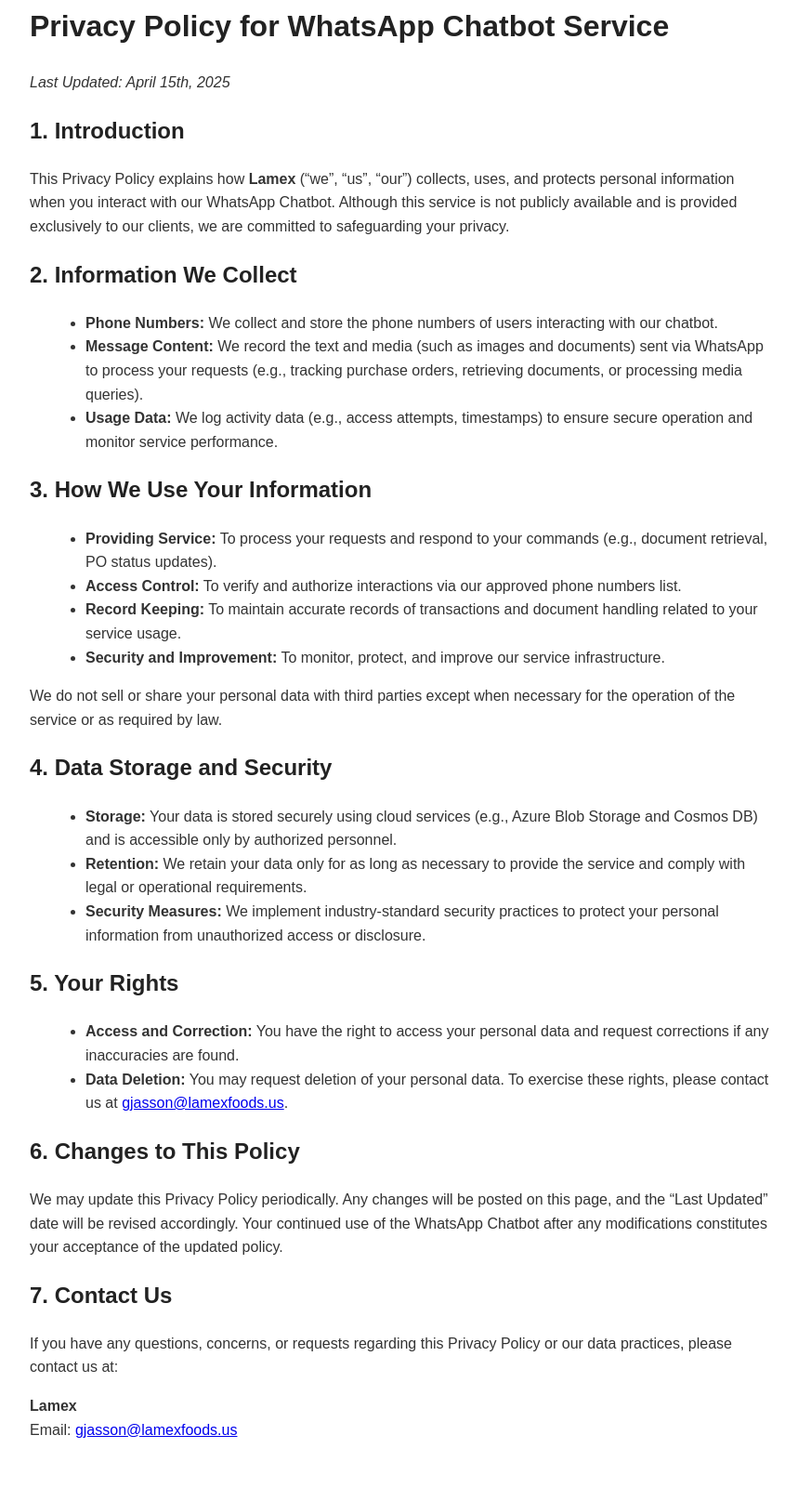
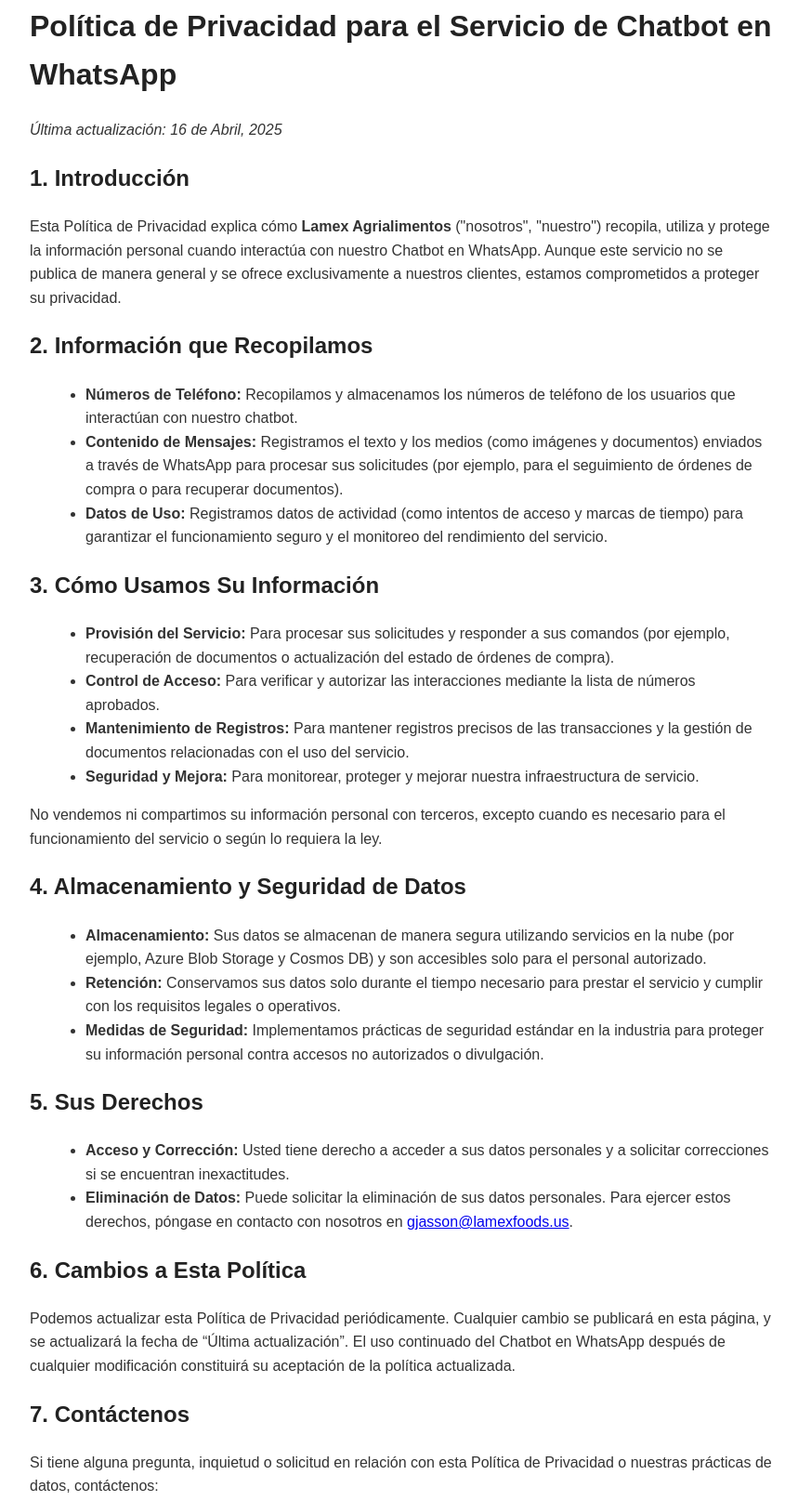
Before and after one commit to jogianni/privacy-policy, a plain HTML site: page index.html in a window 1280 px wide. Shown: the part 38-1653 px from the top of the page at 93% size, without its empty margins (208-1067 px from the left). Before the commit the page ends 1625 px from the top, so only its background shows below. Drawn offline with Linux system fonts and the light colour scheme.

Commit message:
Updated to spanish

```diff
--- a/index.html
+++ b/index.html
@@ -1,9 +1,9 @@
 <!DOCTYPE html>
-<html lang="en">
+<html lang="es">
 <head>
   <meta charset="UTF-8">
   <meta name="viewport" content="width=device-width, initial-scale=1.0">
-  <title>Privacy Policy - Your Company Name</title>
+  <title>Política de Privacidad - Lamex Agrialimentos</title>
   <style>
     body {
       font-family: Arial, sans-serif;
@@ -23,49 +23,63 @@
   </style>
 </head>
 <body>
-  <h1>Privacy Policy for WhatsApp Chatbot Service</h1>
-  <p><em>Last Updated: April 15th, 2025</em></p>
+  <h1>Política de Privacidad para el Servicio de Chatbot en WhatsApp</h1>
+  <p><em>Última actualización: 16 de Abril, 2025</em></p>
 
-  <h2>1. Introduction</h2>
-  <p>This Privacy Policy explains how <strong>Lamex</strong> (“we”, “us”, “our”) collects, uses, and protects personal information when you interact with our WhatsApp Chatbot. Although this service is not publicly available and is provided exclusively to our clients, we are committed to safeguarding your privacy.</p>
+  <h2>1. Introducción</h2>
+  <p>
+    Esta Política de Privacidad explica cómo <strong>Lamex Agrialimentos</strong> ("nosotros", "nuestro")
+    recopila, utiliza y protege la información personal cuando interactúa con nuestro Chatbot en WhatsApp.
+    Aunque este servicio no se publica de manera general y se ofrece exclusivamente a nuestros clientes,
+    estamos comprometidos a proteger su privacidad.
+  </p>
 
-  <h2>2. Information We Collect</h2>
+  <h2>2. Información que Recopilamos</h2>
   <ul>
-    <li><strong>Phone Numbers:</strong> We collect and store the phone numbers of users interacting with our chatbot.</li>
-    <li><strong>Message Content:</strong> We record the text and media (such as images and documents) sent via WhatsApp to process your requests (e.g., tracking purchase orders, retrieving documents, or processing media queries).</li>
-    <li><strong>Usage Data:</strong> We log activity data (e.g., access attempts, timestamps) to ensure secure operation and monitor service performance.</li>
+    <li><strong>Números de Teléfono:</strong> Recopilamos y almacenamos los números de teléfono de los usuarios que interactúan con nuestro chatbot.</li>
+    <li><strong>Contenido de Mensajes:</strong> Registramos el texto y los medios (como imágenes y documentos) enviados a través de WhatsApp para procesar sus solicitudes (por ejemplo, para el seguimiento de órdenes de compra o para recuperar documentos).</li>
+    <li><strong>Datos de Uso:</strong> Registramos datos de actividad (como intentos de acceso y marcas de tiempo) para garantizar el funcionamiento seguro y el monitoreo del rendimiento del servicio.</li>
   </ul>
 
-  <h2>3. How We Use Your Information</h2>
+  <h2>3. Cómo Usamos Su Información</h2>
   <ul>
-    <li><strong>Providing Service:</strong> To process your requests and respond to your commands (e.g., document retrieval, PO status updates).</li>
-    <li><strong>Access Control:</strong> To verify and authorize interactions via our approved phone numbers list.</li>
-    <li><strong>Record Keeping:</strong> To maintain accurate records of transactions and document handling related to your service usage.</li>
-    <li><strong>Security and Improvement:</strong> To monitor, protect, and improve our service infrastructure.</li>
+    <li><strong>Provisión del Servicio:</strong> Para procesar sus solicitudes y responder a sus comandos (por ejemplo, recuperación de documentos o actualización del estado de órdenes de compra).</li>
+    <li><strong>Control de Acceso:</strong> Para verificar y autorizar las interacciones mediante la lista de números aprobados.</li>
+    <li><strong>Mantenimiento de Registros:</strong> Para mantener registros precisos de las transacciones y la gestión de documentos relacionadas con el uso del servicio.</li>
+    <li><strong>Seguridad y Mejora:</strong> Para monitorear, proteger y mejorar nuestra infraestructura de servicio.</li>
   </ul>
-  <p>We do not sell or share your personal data with third parties except when necessary for the operation of the service or as required by law.</p>
+  <p>
+    No vendemos ni compartimos su información personal con terceros, excepto cuando es necesario para el funcionamiento del servicio o según lo requiera la ley.
+  </p>
 
-  <h2>4. Data Storage and Security</h2>
+  <h2>4. Almacenamiento y Seguridad de Datos</h2>
   <ul>
-    <li><strong>Storage:</strong> Your data is stored securely using cloud services (e.g., Azure Blob Storage and Cosmos DB) and is accessible only by authorized personnel.</li>
-    <li><strong>Retention:</strong> We retain your data only for as long as necessary to provide the service and comply with legal or operational requirements.</li>
-    <li><strong>Security Measures:</strong> We implement industry-standard security practices to protect your personal information from unauthorized access or disclosure.</li>
+    <li><strong>Almacenamiento:</strong> Sus datos se almacenan de manera segura utilizando servicios en la nube (por ejemplo, Azure Blob Storage y Cosmos DB) y son accesibles solo para el personal autorizado.</li>
+    <li><strong>Retención:</strong> Conservamos sus datos solo durante el tiempo necesario para prestar el servicio y cumplir con los requisitos legales o operativos.</li>
+    <li><strong>Medidas de Seguridad:</strong> Implementamos prácticas de seguridad estándar en la industria para proteger su información personal contra accesos no autorizados o divulgación.</li>
   </ul>
 
-  <h2>5. Your Rights</h2>
+  <h2>5. Sus Derechos</h2>
   <ul>
-    <li><strong>Access and Correction:</strong> You have the right to access your personal data and request corrections if any inaccuracies are found.</li>
-    <li><strong>Data Deletion:</strong> You may request deletion of your personal data. To exercise these rights, please contact us at <a href="mailto:gjasson@lamexfoods.us">gjasson@lamexfoods.us</a>.</li>
+    <li><strong>Acceso y Corrección:</strong> Usted tiene derecho a acceder a sus datos personales y a solicitar correcciones si se encuentran inexactitudes.</li>
+    <li><strong>Eliminación de Datos:</strong> Puede solicitar la eliminación de sus datos personales. Para ejercer estos derechos, póngase en contacto con nosotros en <a href="mailto:gjasson@lamexfoods.us">gjasson@lamexfoods.us</a>.</li>
   </ul>
 
-  <h2>6. Changes to This Policy</h2>
-  <p>We may update this Privacy Policy periodically. Any changes will be posted on this page, and the “Last Updated” date will be revised accordingly. Your continued use of the WhatsApp Chatbot after any modifications constitutes your acceptance of the updated policy.</p>
+  <h2>6. Cambios a Esta Política</h2>
+  <p>
+    Podemos actualizar esta Política de Privacidad periódicamente. Cualquier cambio se publicará en esta página,
+    y se actualizará la fecha de “Última actualización”. El uso continuado del Chatbot en WhatsApp después de cualquier modificación
+    constituirá su aceptación de la política actualizada.
+  </p>
 
-  <h2>7. Contact Us</h2>
-  <p>If you have any questions, concerns, or requests regarding this Privacy Policy or our data practices, please contact us at:</p>
+  <h2>7. Contáctenos</h2>
   <p>
-    <strong>Lamex</strong><br>
+    Si tiene alguna pregunta, inquietud o solicitud en relación con esta Política de Privacidad o nuestras prácticas de datos, contáctenos:
+  </p>
+  <p>
+    <strong>Lamex Agrialimentos</strong><br>
     Email: <a href="mailto:gjasson@lamexfoods.us">gjasson@lamexfoods.us</a><br>
+    Dirección: [Dirección de la Empresa, si aplica]
   </p>
 </body>
 </html>
```
